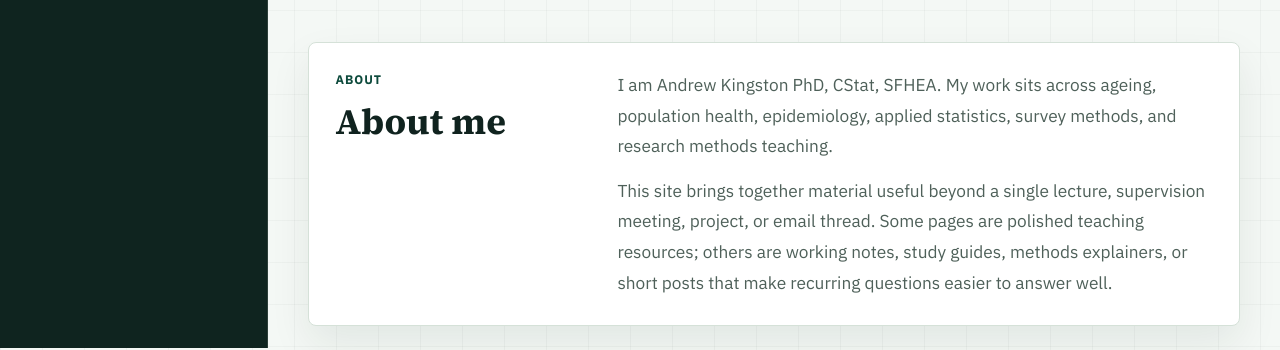
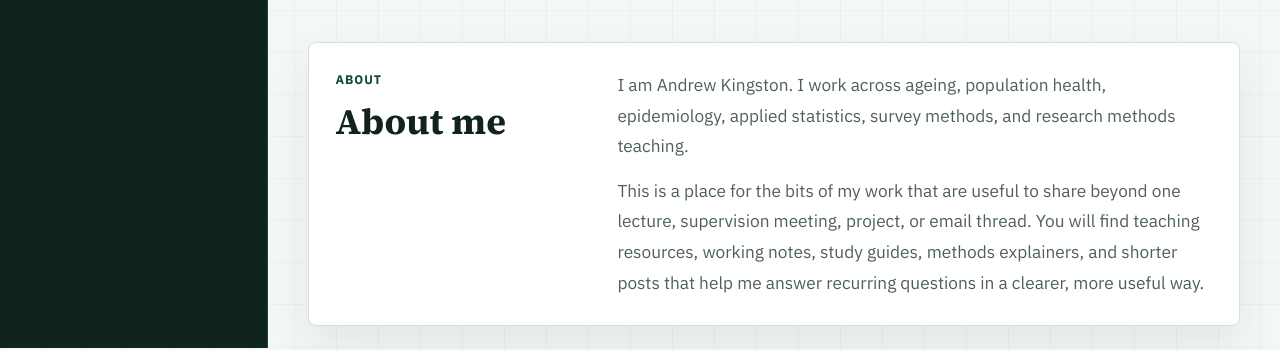
Before and after one commit to akalysis/nuteacher, a Next.js app: page / in a window 1280 px wide. Shown: the part 452-802 px from the top of the page. Built offline with nearby package versions, Linux system fonts and the light colour scheme.

Commit message:
Update homepage about copy

```diff
--- a/src/app/page.tsx
+++ b/src/app/page.tsx
@@ -67,16 +67,16 @@ export default function Home() {
         </div>
         <div className="about-copy">
           <p>
-            I am Andrew Kingston PhD, CStat, SFHEA. My work sits across ageing,
-            population health, epidemiology, applied statistics, survey methods, and
-            research methods teaching.
+            I am Andrew Kingston. I work across ageing, population health,
+            epidemiology, applied statistics, survey methods, and research methods
+            teaching.
           </p>
           <p>
-            This site brings together material useful beyond a single lecture,
-            supervision meeting, project, or email thread. Some pages are polished
-            teaching resources; others are working notes, study guides, methods
-            explainers, or short posts that make recurring questions easier to answer
-            well.
+            This is a place for the bits of my work that are useful to share beyond
+            one lecture, supervision meeting, project, or email thread. You will find
+            teaching resources, working notes, study guides, methods explainers, and
+            shorter posts that help me answer recurring questions in a clearer, more
+            useful way.
           </p>
         </div>
       </section>
```
